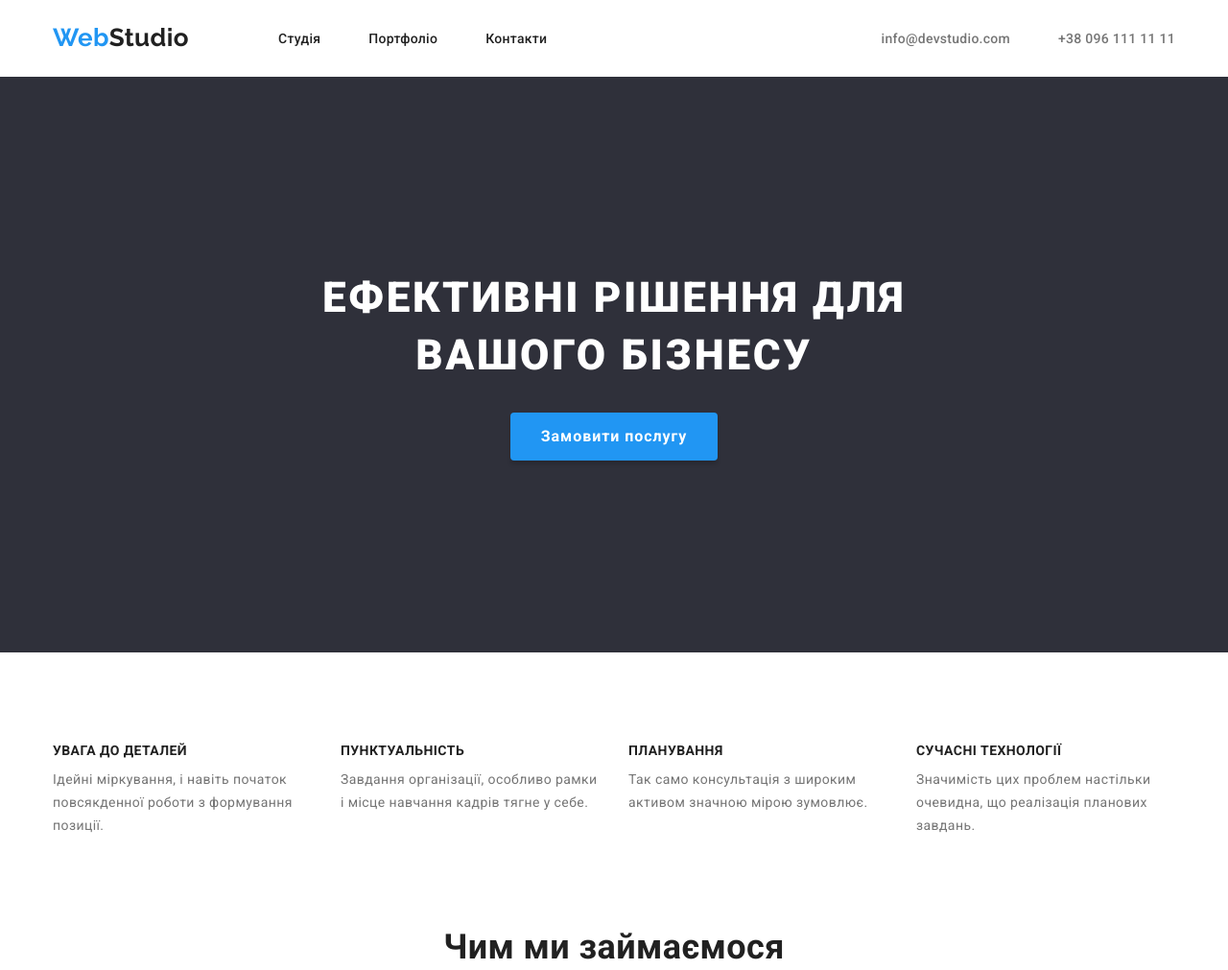
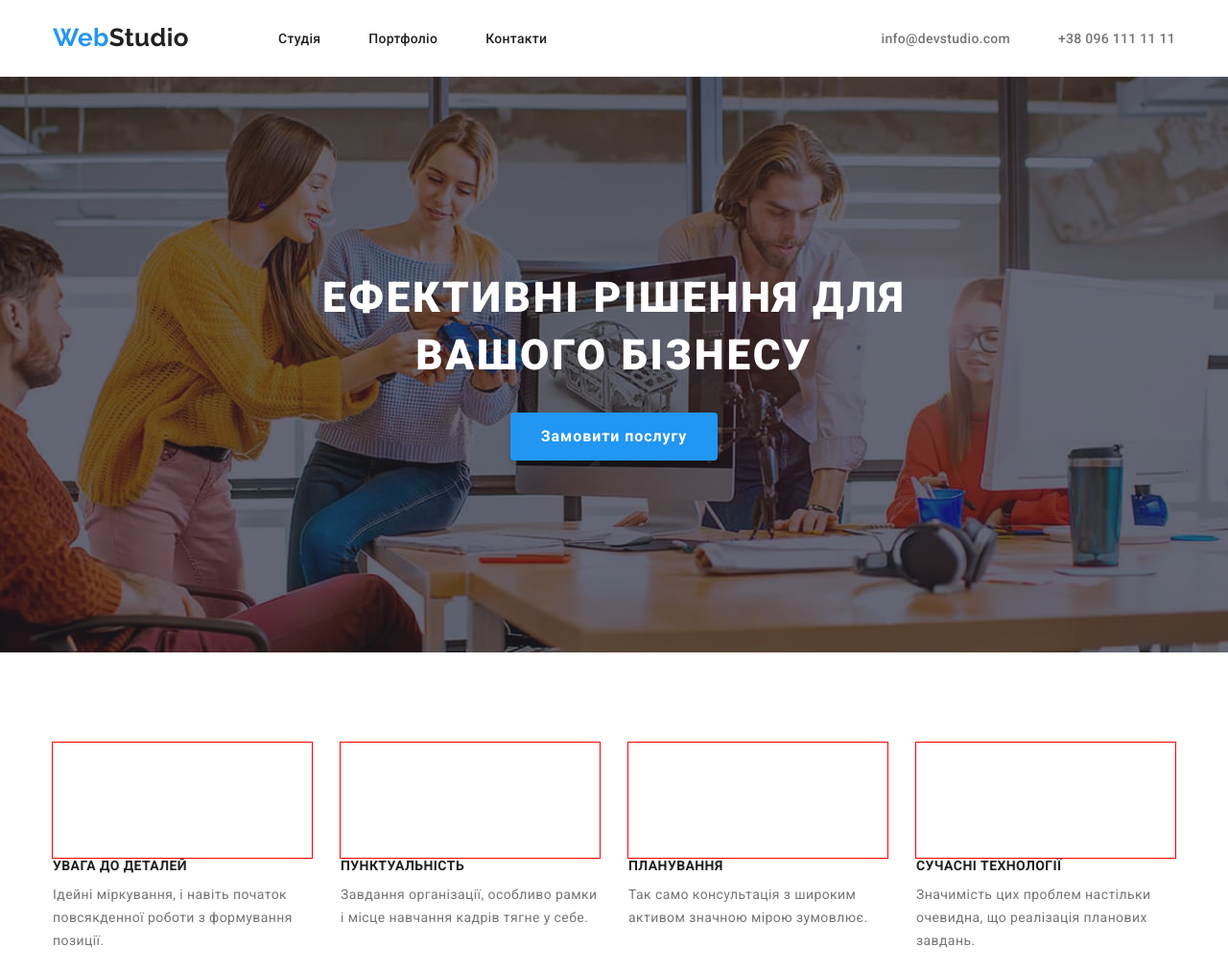
Before and after one commit to Liudmyla-6218/goit-markup-hw-04, a plain HTML site: page index.html in a window 1280 px wide. Shown: the top 1011 px of the page at 96% size. Drawn offline with nearby package versions, Linux system fonts and the light colour scheme.

Commit message:
add changes

```diff
--- a/css/styles.css
+++ b/css/styles.css
@@ -136,6 +136,19 @@ section {
 
     /*Вступна секція*/
 .hero {
+    max-width: 1600px;
+    height: 600px;
+    margin-left: auto;
+    margin-right: auto;
+    background-image: linear-gradient(
+        to right,
+        rgba(47, 48, 58, 0.4),
+        rgba(47, 48, 58, 0.4)
+        ),
+        url(../images/background-img/hero-Img.jpg);
+    background-size: cover;
+    background-position: center;
+    background-repeat: no-repeat;
     background-color: #2F303A;
     padding-top: 200px;
     padding-bottom: 200px;
@@ -194,6 +207,20 @@ section {
 }
 .about-container-link {
     width: 270px;
+}
+.about-container-link::before {
+    display: block;
+    content: "";
+    height: 120px;
+    /*background-image: /*url(../images/background-img/antenna\ 1.png) url(../images/Rectangle\ 3.png)
+    background-size: 70px 70px;
+    background-repeat: no-repeat;
+    background-position: center;*/
+
+
+
+    outline: 1px solid red;
+
 }
 .caption {
     font-weight: 700;
```
Also changed, not shown: images/background-img/Rectangle 3.png (added), images/background-img/antenna 1.png (added), images/background-img/hero-Img.jpg (added).
